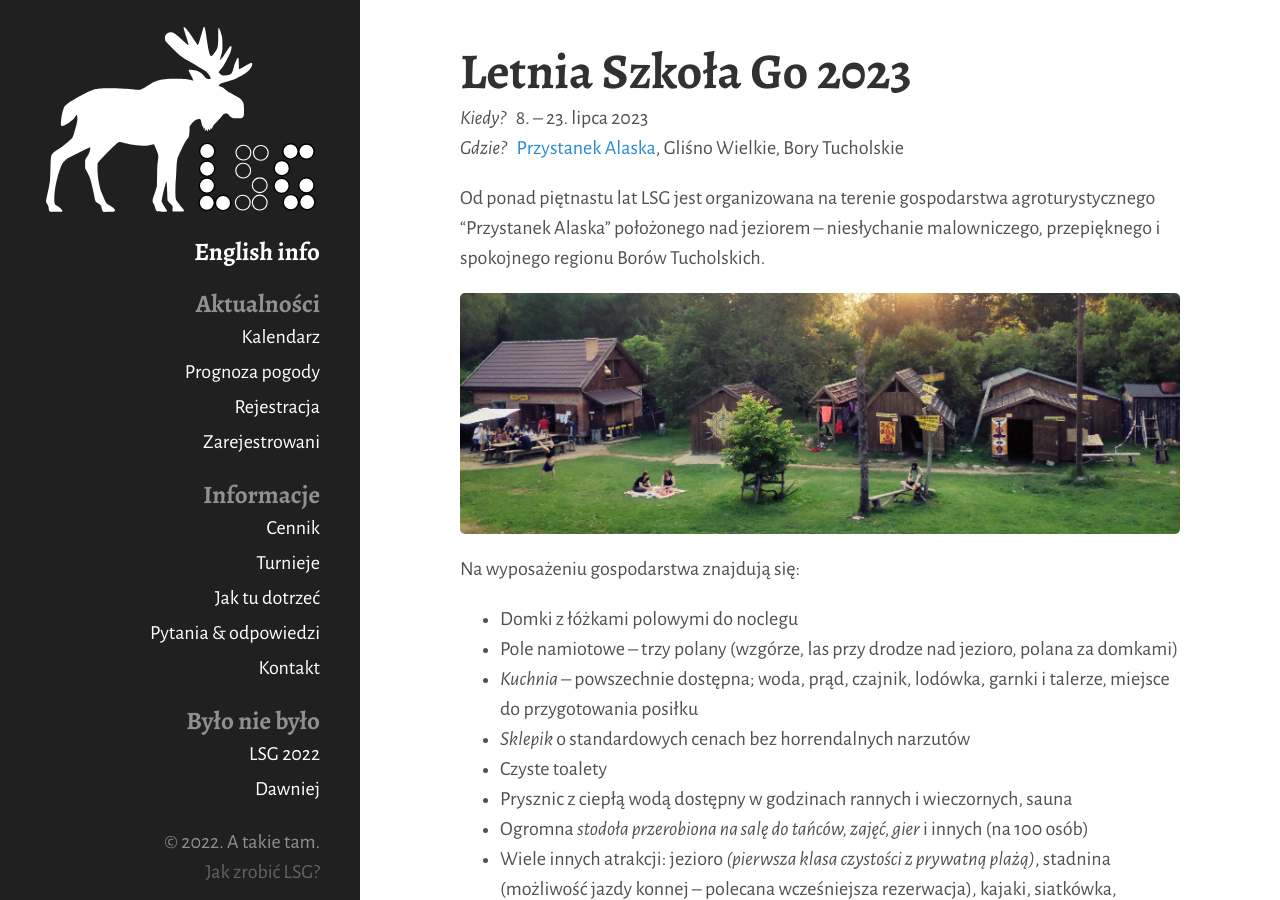
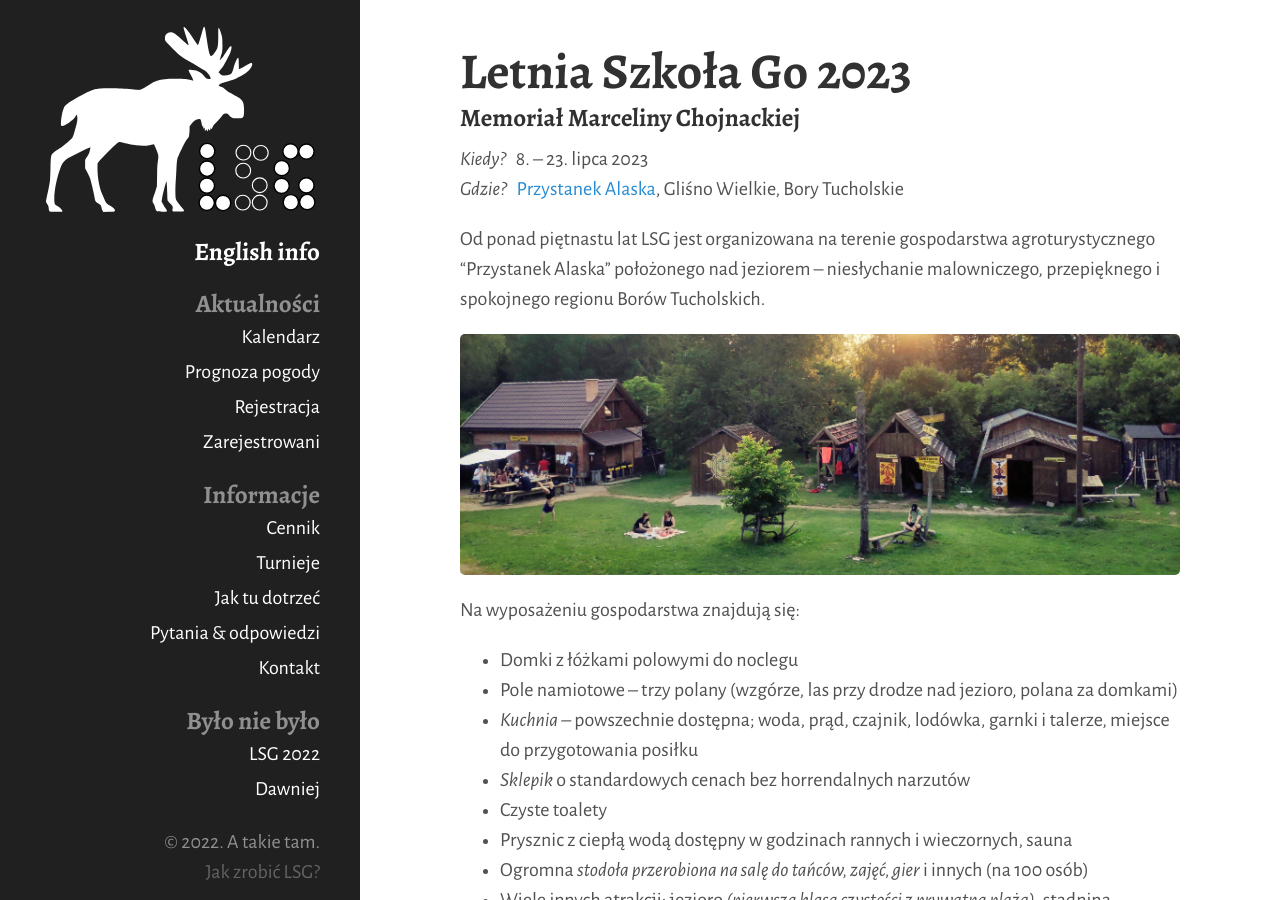
Before and after one commit to tasuki/lsg, a Jekyll site: the page built from index.md, in a window 1280 px wide and 900 px high. Built offline with Jekyll 4.4.1, drawn with Linux system fonts in a browser that asks for light colours; nearby versions of some CDN libraries.

Commit message:
:(
Źle źle źle źle źle

```diff
--- a/index.md
+++ b/index.md
@@ -4,6 +4,8 @@ title: Wstęp
 ---
 
 # Letnia Szkoła Go 2023
+
+### Memoriał Marceliny Chojnackiej
 
 *Kiedy?* &nbsp; 8. -- 23. lipca 2023
 *Gdzie?* &nbsp; [Przystanek Alaska](https://www.google.com/maps?q=przystanek+alaska,+glisno+wielkie), Gliśno Wielkie, Bory Tucholskie
```
